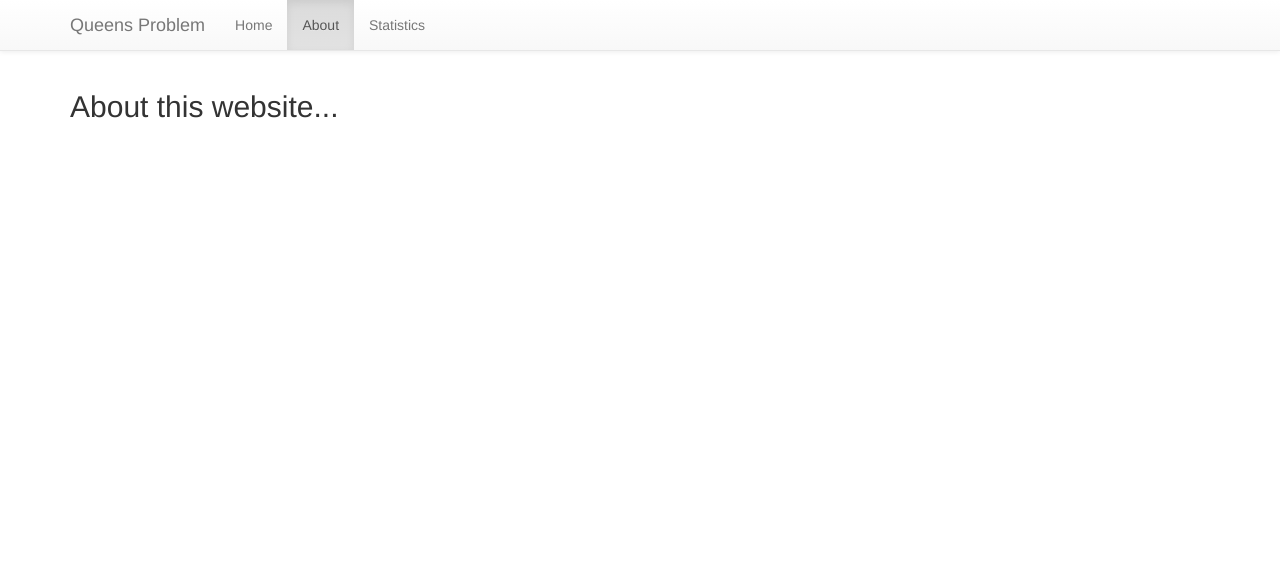
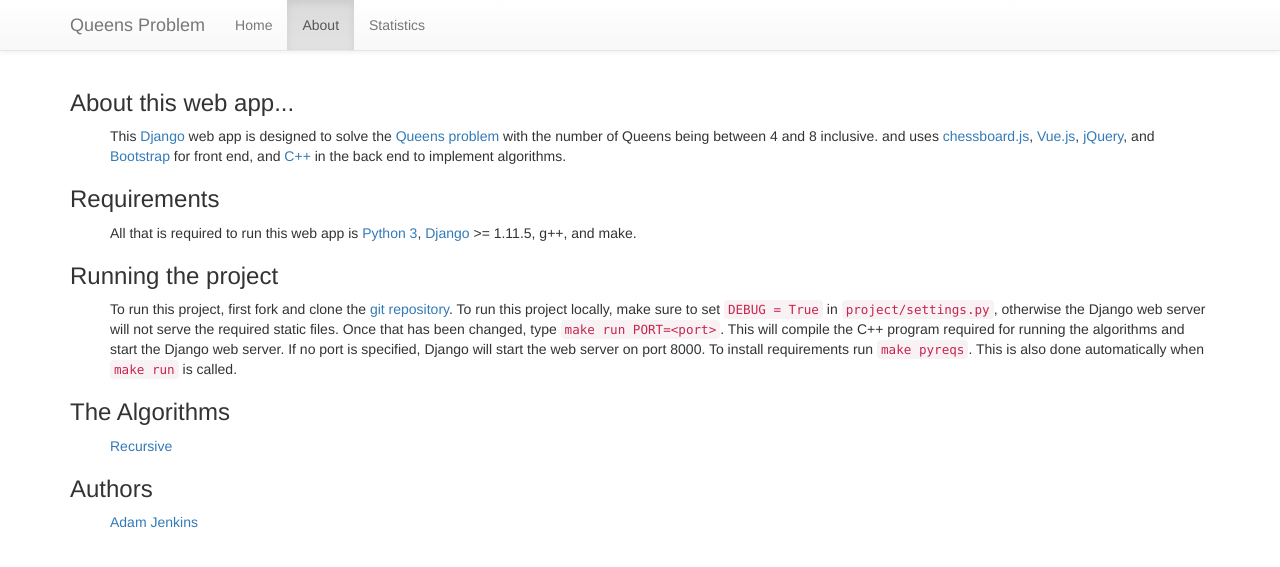
Before and after one commit to adamjenkins1/django-queens, a Django app: page /about/ in a window 1280 px wide. Shown: the top 567 px of the page. Run offline with Django 3.2, Linux system fonts and the light colour scheme; some libraries are stand-ins or nearby versions.

Commit message:
Adds about page and readme

```diff
--- a/queens/templates/about.html
+++ b/queens/templates/about.html
@@ -5,10 +5,48 @@
 {% block content %}
 
 <div class="container">
-  <h2>About this website...</h2>
+  <h3>About this web app...</h3>
+  <ul>
+    <p>This <a href="https://www.djangoproject.com/" target="new">Django</a> web app is designed
+    to solve the
+    <a href="https://en.wikipedia.org/wiki/Eight_queens_puzzle" target="new">Queens problem</a>
+    with the number of Queens being between 4 and 8 inclusive.
+    and uses <a href="https://chessboardjs.com/" target="new">chessboard.js</a>,
+    <a href="https://vuejs.org/" target="new">Vue.js</a>,
+    <a href="https://jquery.com/" target="new">jQuery</a>, and
+    <a href="https://getbootstrap.com/" target="new">Bootstrap</a>
+    for front end, and <a href="https://en.wikipedia.org/wiki/C%2B%2B" target="new">C++</a>
+    in the back end to implement algorithms.</p>
+  </ul>
+
+  <h3>Requirements</h3>
+  <ul>
+    <p>All that is required to run this web app is
+    <a href="https://www.python.org/downloads/" target="new">Python 3</a>,
+    <a href="https://www.djangoproject.com/" target="new">Django</a> &gt;= 1.11.5, g++, and make.</p>
+  </ul>
+
+  <h3>Running the project</h3>
+  <ul>
+    <p>To run this project, first fork and clone the
+    <a href="https://github.com/adamjenkins1/django-queens" target="new">git repository</a>. To run this
+    project locally, make sure to set <code>DEBUG = True</code> in <code>project/settings.py</code>,
+    otherwise the Django web server will not serve the required static files. Once that has been changed, type
+    <code>make run PORT=&lt;port&gt;</code>. This will compile the C++ program required for
+    running the algorithms and start the Django web server. If no port is specified, Django
+    will start the web server on port 8000. To install requirements run <code>make pyreqs</code>.
+    This is also done automatically when <code>make run</code> is called.</p>
+  </ul>
+
+  <h3>The Algorithms</h3>
+  <ul>
+    <a href="https://en.wikipedia.org/wiki/Recursion_(computer_science)" target="new">Recursive</a>
+  </ul>
+
+  <h3>Authors</h3>
+  <ul>
+    <a href="https://github.com/adamjenkins1" target="new">Adam Jenkins</a><br>
+  </ul>
 </div> <!-- /container -->
 
 {% endblock %}
-
-{% block scripts %}
-{% endblock %}
```
Also changed, not shown: README.md (added).
